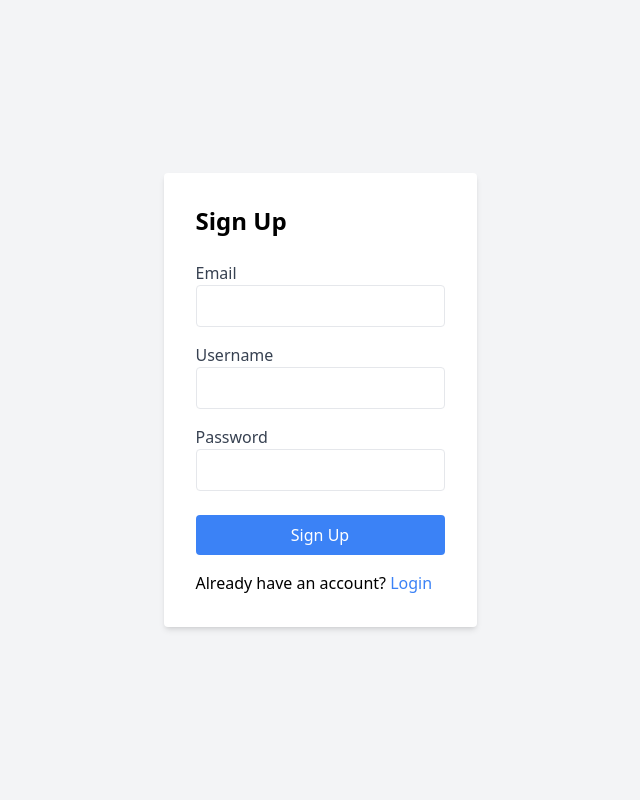
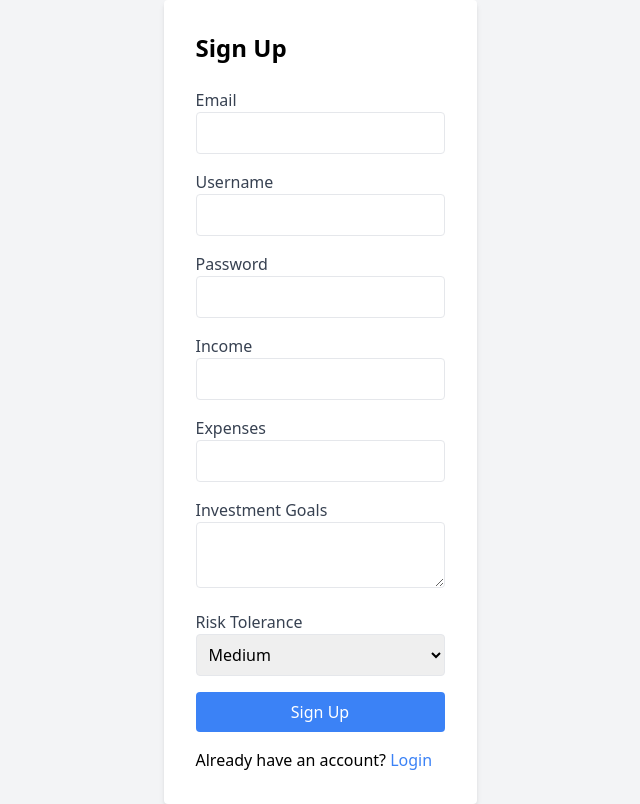
Before and after one commit to Faheem219/Financial-AI-Chatbot, a React (Vite) app in the folder Frontend/: page /auth/signup in a window 1280 px wide. Shown: the whole page, without its empty margins (320-960 px from the left). Built offline with nearby package versions, Linux system fonts and the light colour scheme.

Commit message:
frontend fixes

```diff
--- a/Frontend/src/Pages/Signup.jsx
+++ b/Frontend/src/Pages/Signup.jsx
@@ -8,6 +8,10 @@ const Signup = () => {
     const [email, setEmail] = useState('');
     const [username, setUsername] = useState('');
     const [password, setPassword] = useState('');
+    const [income, setIncome] = useState('');
+    const [expenses, setExpenses] = useState('');
+    const [investmentGoals, setInvestmentGoals] = useState('');
+    const [riskTolerance, setRiskTolerance] = useState('medium');  // default to "medium"
     const { login } = useContext(AuthContext);
     const [error, setError] = useState(null);
     const navigate = useNavigate();
@@ -15,9 +19,16 @@ const Signup = () => {
     const handleSubmit = async (e) => {
         e.preventDefault();
         try {
-            const data = await signupUser({ email, username, password });
+            const data = await signupUser({
+                email,
+                username,
+                password,
+                income: parseFloat(income),  // Ensure the data type is correct
+                expenses: parseFloat(expenses),
+                investment_goals: investmentGoals,
+                risk_tolerance: riskTolerance,
+            });
             // After successful signup, auto-login the user if desired.
-            // Adjust token handling if your backend returns a token.
             login({ email: data.email, username: data.username }, data.access_token || '');
             navigate('/dashboard');
         } catch (err) {
@@ -51,7 +62,7 @@ const Signup = () => {
                             className="w-full p-2 border rounded"
                         />
                     </div>
-                    <div className="mb-6">
+                    <div className="mb-4">
                         <label className="block text-gray-700">Password</label>
                         <input
                             type="password"
@@ -60,6 +71,47 @@ const Signup = () => {
                             required
                             className="w-full p-2 border rounded"
                         />
+                    </div>
+                    <div className="mb-4">
+                        <label className="block text-gray-700">Income</label>
+                        <input
+                            type="number"
+                            value={income}
+                            onChange={(e) => setIncome(e.target.value)}
+                            required
+                            className="w-full p-2 border rounded"
+                        />
+                    </div>
+                    <div className="mb-4">
+                        <label className="block text-gray-700">Expenses</label>
+                        <input
+                            type="number"
+                            value={expenses}
+                            onChange={(e) => setExpenses(e.target.value)}
+                            required
+                            className="w-full p-2 border rounded"
+                        />
+                    </div>
+                    <div className="mb-4">
+                        <label className="block text-gray-700">Investment Goals</label>
+                        <textarea
+                            value={investmentGoals}
+                            onChange={(e) => setInvestmentGoals(e.target.value)}
+                            required
+                            className="w-full p-2 border rounded"
+                        />
+                    </div>
+                    <div className="mb-4">
+                        <label className="block text-gray-700">Risk Tolerance</label>
+                        <select
+                            value={riskTolerance}
+                            onChange={(e) => setRiskTolerance(e.target.value)}
+                            className="w-full p-2 border rounded"
+                        >
+                            <option value="low">Low</option>
+                            <option value="medium">Medium</option>
+                            <option value="high">High</option>
+                        </select>
                     </div>
                     <button type="submit" className="w-full bg-blue-500 text-white p-2 rounded hover:bg-blue-600">
                         Sign Up
```
Also changed, not shown: 2 other files (tests, documents, lock files or other folders).
